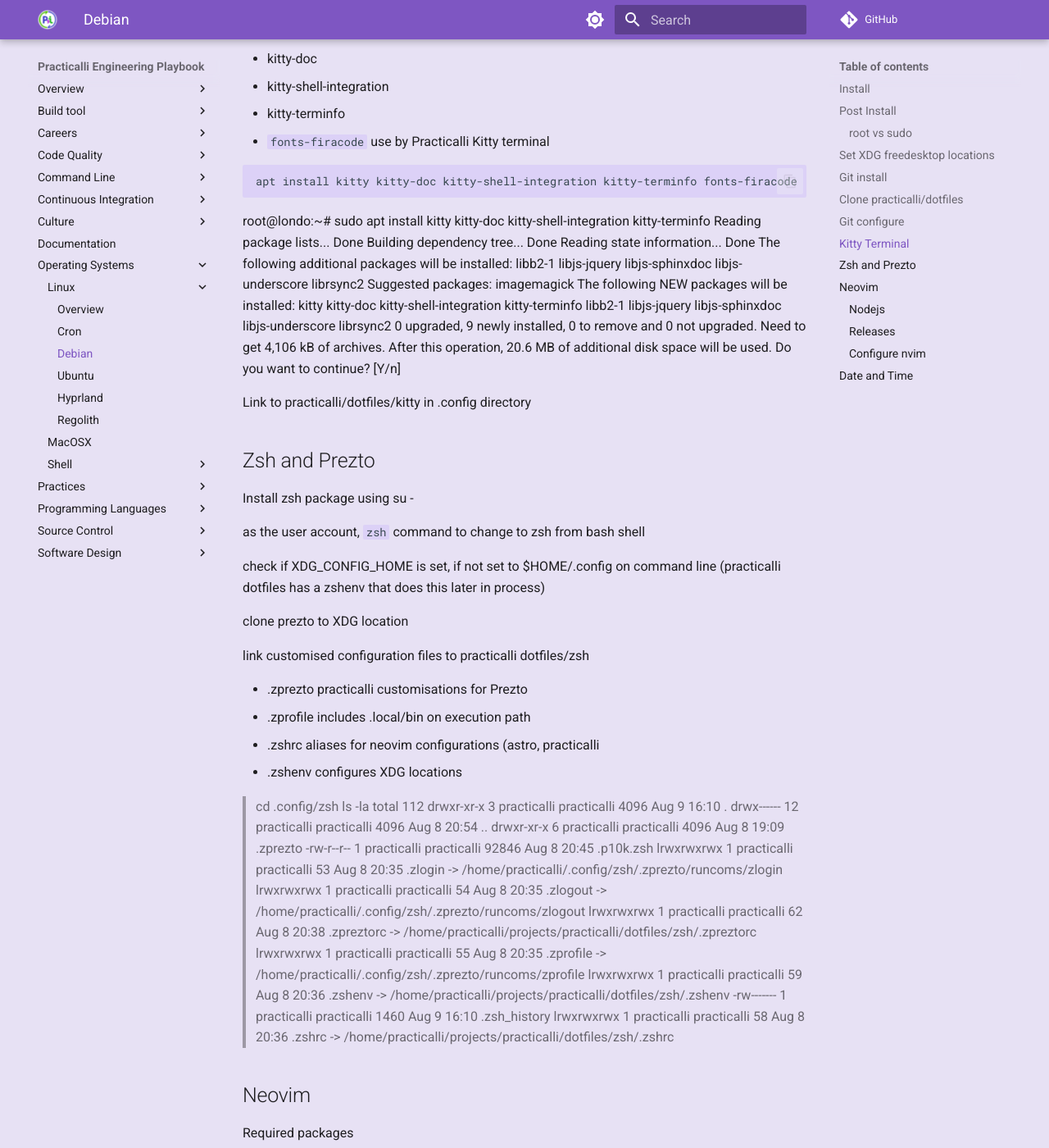
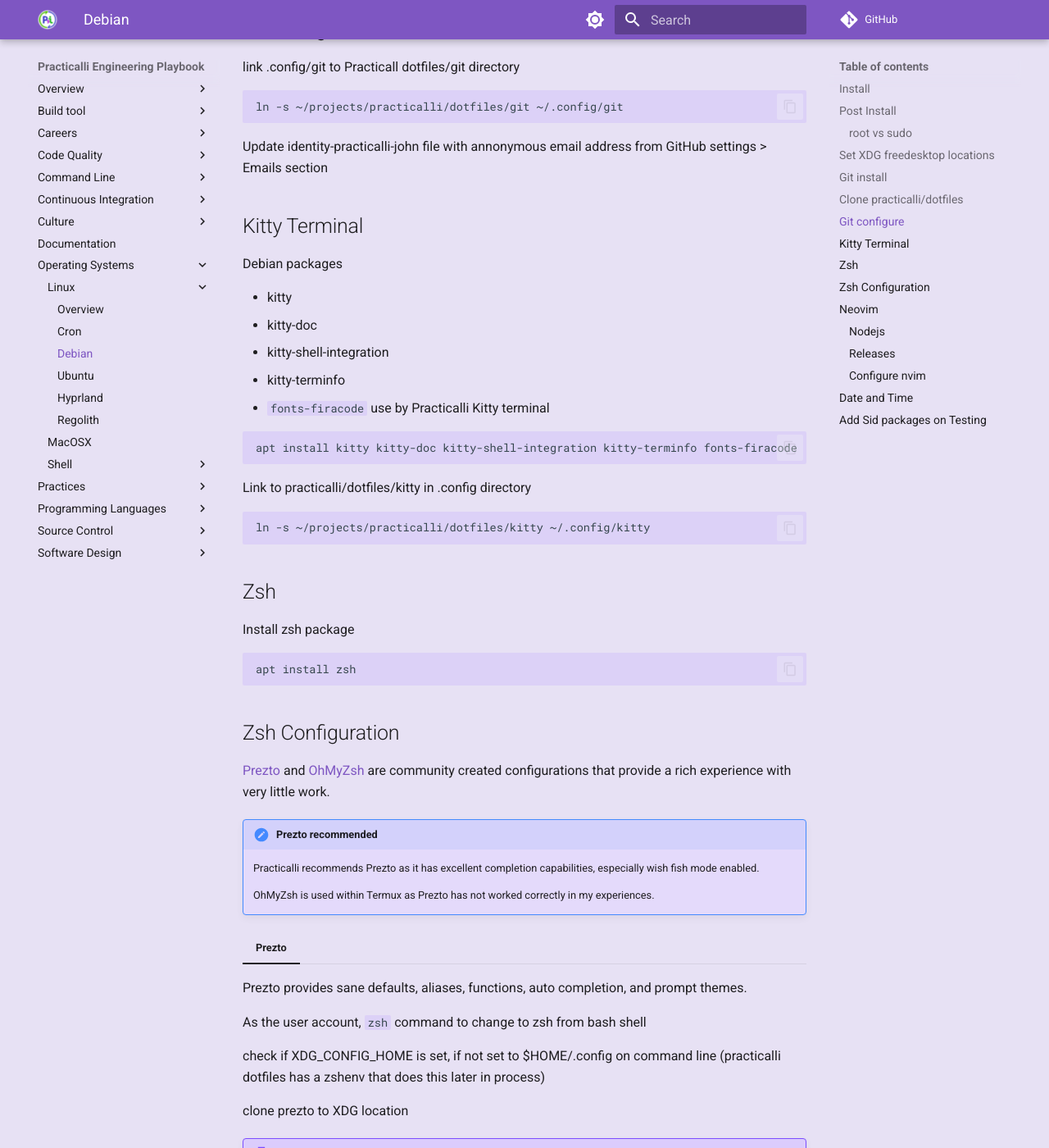
Before and after one commit to practicalli/engineering-playbook, an MkDocs documentation site: the page built from docs/os/debian-linux.md, in a window 1280 px wide and 1400 px high, scrolled down 1686 px. Shown: the whole window at 82% size. Built offline with MkDocs 1.6.1 and Material for MkDocs 9.7.7, drawn with Linux system fonts in a browser that asks for light colours; plug-ins that fetch from the network failed and are left out; comment, search, counter and statistics services are not loaded; some of the changed text lies outside the part shown.

Commit message:
os: updates on Debian Linux install by practicalli

````diff
--- a/docs/os/debian-linux.md
+++ b/docs/os/debian-linux.md
@@ -10,6 +10,25 @@
 Debian provides ISO images which can be burned onto compact disks or USB memory sticks.
 
 The net install image is small and quick to download, containing only the essential packages to run an operating system.
+
+Copy the Debian Linux ISO image to a USB of 1GB size or larger
+
+!!! EXAMPLE "Create USB install disk from Debian ISO file"
+    ```shell
+    cp debian.iso /dev/sda
+    ```
+
+??? HINT "Creating USB install disks with non-Debian images"
+    Find the name of the USB stick
+    ```shell
+    ls -l /dev/disk/by-id/usb-*
+    ```
+
+    Copy the image using the name of the USB Stick
+    ```shell
+    dd bs=4M if=path/to/filename.iso of=/dev/disk/by-id/usb-My_flash_drive conv=fsync oflag=direct status=progress
+    ```
+    [Arch Linux: ISO image command line utilities](https://wiki.archlinux.org/title/USB_flash_installation_medium)
 
 
 ## Post Install
@@ -36,25 +55,25 @@
 ## Set XDG freedesktop locations
 
 
+=== "Zsh"
+
+    ```config
+    # Set XDG_CONFIG_HOME for clean management of configuration files
+    export XDG_CONFIG_HOME="${XDG_CONFIG_HOME:=$HOME/.config}"
+    export XDG_DATA_HOME="${XDG_DATA_HOME:=$HOME/.local/share}"
+    export XDG_STATE_HOME="${XDG_STATE_HOME:=$HOME/.local/state}"
+    export XDG_CACHE_HOME="${XDG_CACHE_HOME:=$HOME/.cache}"
+    export ZDOTDIR="${ZDOTDIR:=$XDG_CONFIG_HOME/zsh}"
+    ```
+
+=== "Bash"
+
 
 ## Git install
 
-root@londo:~# apt install git
-Reading package lists... Done
-Building dependency tree... Done
-Reading state information... Done
-The following additional packages will be installed:
-  git-man liberror-perl patch
-Suggested packages:
-  git-daemon-run | git-daemon-sysvinit git-doc git-email git-gui gitk
-  gitweb git-cvs git-mediawiki git-svn ed diffutils-doc
-The following NEW packages will be installed:
-  git git-man liberror-perl patch
-0 upgraded, 4 newly installed, 0 to remove and 0 not upgraded.
-Need to get 9,377 kB of archives.
-After this operation, 48.0 MB of additional disk space will be used.
-Do you want to continue? [Y/n]
-
+```shell
+apt install git
+```
 
 ## Clone practicalli/dotfiles
 
@@ -64,6 +83,10 @@
 ## Git configure
 
 link .config/git to Practicall dotfiles/git directory
+
+```shell
+ln -s ~/projects/practicalli/dotfiles/git ~/.config/git
+```
 
 Update identity-practicalli-john file with annonymous email address from GitHub settings > Emails section
 
@@ -84,61 +107,94 @@
 apt install kitty kitty-doc kitty-shell-integration kitty-terminfo fonts-firacode
 
 ```
-root@londo:~# sudo apt install kitty kitty-doc kitty-shell-integration kitty-terminfo
-Reading package lists... Done
-Building dependency tree... Done
-Reading state information... Done
-The following additional packages will be installed:
-  libb2-1 libjs-jquery libjs-sphinxdoc libjs-underscore librsync2
-Suggested packages:
-  imagemagick
-The following NEW packages will be installed:
-  kitty kitty-doc kitty-shell-integration kitty-terminfo libb2-1 libjs-jquery
-  libjs-sphinxdoc libjs-underscore librsync2
-0 upgraded, 9 newly installed, 0 to remove and 0 not upgraded.
-Need to get 4,106 kB of archives.
-After this operation, 20.6 MB of additional disk space will be used.
-Do you want to continue? [Y/n]
-
 
 Link to practicalli/dotfiles/kitty in .config directory
 
+```shell
+ln -s ~/projects/practicalli/dotfiles/kitty ~/.config/kitty
+```
 
-## Zsh and Prezto
 
-Install zsh package using su -
+## Zsh
 
-as the user account, `zsh` command to change to zsh from bash shell
+Install zsh package
 
-check if XDG_CONFIG_HOME is set, if not set to $HOME/.config on command line (practicalli dotfiles has a zshenv that does this later in process)
+```shell
+apt install zsh
+```
 
-clone prezto to XDG location
+## Zsh Configuration
 
-link customised configuration files to practicalli dotfiles/zsh
+[Prezto]() and [OhMyZsh]() are community created configurations that provide a rich experience with very little work.
 
-- .zprezto practicalli customisations for Prezto
-- .zprofile includes .local/bin on execution path
-- .zshrc aliases for neovim configurations (astro, practicalli
-- .zshenv configures XDG locations
+!!! HINT "Prezto recommended"
+    Practicalli recommends Prezto as it has excellent completion capabilities, especially wish fish mode enabled.
 
-> cd .config/zsh
-> ls -la
-total 112
-drwxr-xr-x  3 practicalli practicalli  4096 Aug  9 16:10 .
-drwx------ 12 practicalli practicalli  4096 Aug  8 20:54 ..
-drwxr-xr-x  6 practicalli practicalli  4096 Aug  8 19:09 .zprezto
--rw-r--r--  1 practicalli practicalli 92846 Aug  8 20:45 .p10k.zsh
-lrwxrwxrwx  1 practicalli practicalli    53 Aug  8 20:35 .zlogin -> /home/practicalli/.config/zsh/.zprezto/runcoms/zlogin
-lrwxrwxrwx  1 practicalli practicalli    54 Aug  8 20:35 .zlogout -> /home/practicalli/.config/zsh/.zprezto/runcoms/zlogout
-lrwxrwxrwx  1 practicalli practicalli    62 Aug  8 20:38 .zpreztorc -> /home/practicalli/projects/practicalli/dotfiles/zsh/.zpreztorc
-lrwxrwxrwx  1 practicalli practicalli    55 Aug  8 20:35 .zprofile -> /home/practicalli/.config/zsh/.zprezto/runcoms/zprofile
-lrwxrwxrwx  1 practicalli practicalli    59 Aug  8 20:36 .zshenv -> /home/practicalli/projects/practicalli/dotfiles/zsh/.zshenv
--rw-------  1 practicalli practicalli  1460 Aug  9 16:10 .zsh_history
-lrwxrwxrwx  1 practicalli practicalli    58 Aug  8 20:36 .zshrc -> /home/practicalli/projects/practicalli/dotfiles/zsh/.zshrc
+    OhMyZsh is used within Termux as Prezto has not worked correctly in my experiences.
 
+
+=== "Prezto"
+
+    Prezto provides sane defaults, aliases, functions, auto completion, and prompt themes.
+
+
+    As the user account, `zsh` command to change to zsh from bash shell
+
+    check if XDG_CONFIG_HOME is set, if not set to $HOME/.config on command line (practicalli dotfiles has a zshenv that does this later in process)
+
+    clone prezto to XDG location
+
+    !!! EXAMPLE "Clone Prezto to XDG_CONFIG_HOME"
+    ```shell
+    git clone --recursive https://github.com/sorin-ionescu/prezto.git "${ZDOTDIR:-${XDG_CONFIG_HOME:-$HOME/.config}/zsh}/.zprezto"
+    ```
+
+
+    ```shell
+    export XDG_CONFIG_HOME="${XDG_CONFIG_HOME:=$HOME/.config}"
+    [[ -d $XDG_CONFIG_HOME/zsh ]] && export ZDOTDIR="$XDG_CONFIG_HOME/zsh"
+    source "$ZDOTDIR/.zshenv"
+    ```
+
+    Generate symbolic links to the zsh configuration files residing in the prezto directory
+
+    ```shell
+    setopt EXTENDED_GLOB
+    for rcfile in "${ZDOTDIR:-$HOME}"/.zprezto/runcoms/^README.md(.N); do
+      ln -s "$rcfile" "${ZDOTDIR:-$HOME}/.${rcfile:t}"
+    done
+    ```
+
+    Practicalli creates custom configuration files to keep updating Prezto a simple Git pull.
+
+    - `.zprezto` practicalli customisations for Prezto
+    - `.zprofile` includes .local/bin on execution path
+    - `.zshrc` aliases for neovim configurations (astro, practicalli
+    - `.zshenv` configures XDG locations
+
+    ```shell
+    .zprezto
+    .p10k.zsh
+    .zlogin -> /home/practicalli/.config/zsh/.zprezto/runcoms/zlogin
+    .zlogout -> /home/practicalli/.config/zsh/.zprezto/runcoms/zlogout
+    .zpreztorc -> /home/practicalli/projects/practicalli/dotfiles/zsh/.zpreztorc
+    .zprofile -> /home/practicalli/.config/zsh/.zprezto/runcoms/zprofile
+    .zshenv -> /home/practicalli/projects/practicalli/dotfiles/zsh/.zshenv
+    .zsh_history
+    .zshrc -> /home/practicalli/projects/practicalli/dotfiles/zsh/.zshrc
+    ```
+
+    !!! EXAMPLE "Change the default shell"
+    ```shell
+    chsh -s /usr/bin/zsh
+    ```
 
 
 ## Neovim
+
+!!! HINT "Practicalli Neovim install"
+    See the [install guide in Practicalli Neovim](https://practical.li/neovim/install/) book
+
 
 Required packages
 
@@ -263,3 +319,42 @@
     ```
 
 > Linux used to use the ntp service which is available via the Debian `ntp` package, but not used by Gnome desktop
+
+
+## Add Sid packages on Testing
+
+Packages can be installed from `sid` (unstable) when the `testing` version of Debian Linux is installed, referred to as "Testing-Unstable Mix".
+
+
+Configure apt to ensure a testing system stays on testing, without apt upgrading every package to the unstable version.
+
+Define testing as the default Debian release
+
+!!! EXAMPLE "Set Default Release as testing with security updates"
+    ```config title="/etc/apt/apt.conf.d/20-tum.conf"
+    APT::Default-Release "/^testing(|-security|-updates)$/";
+    ```
+
+In the Apt sources.list configuration, copy the main testing line and change the version to unstable
+
+!!! EXAMPLE "Add unstable to package sources"
+    ```conf title="/etc/apt/sources.list"
+    # Testing
+    deb http://deb.debian.org/debian/ trixie main contrib non-free-firmware non-free
+    deb-src http://deb.debian.org/debian/ trixie main contrib non-free-firmware non-free
+    deb http://deb.debian.org/debian/ trixie-updates main contrib non-free-firmware non-free
+    deb http://deb.debian.org/debian/ trixie-backports main contrib non-free-firmware non-free
+
+    deb http://security.debian.org/debian-security trixie-security main contrib non-free-firmware
+    deb-src http://security.debian.org/debian-security trixie-security main contrib non-free-firmware
+
+    # Sid
+    # deb http://deb.debian.org/debian/ unstable main contrib non-free-firmware non-free
+    ```
+
+Run apt update to refresh the cache. Use `apt -t unstable install <package-name>` to install package foo from unstable rather than testing.
+
+!!! EXAMPLE "Install specific package from Sid"
+    ```shell
+    apt -t unstable install hyprland
+    ```
````
